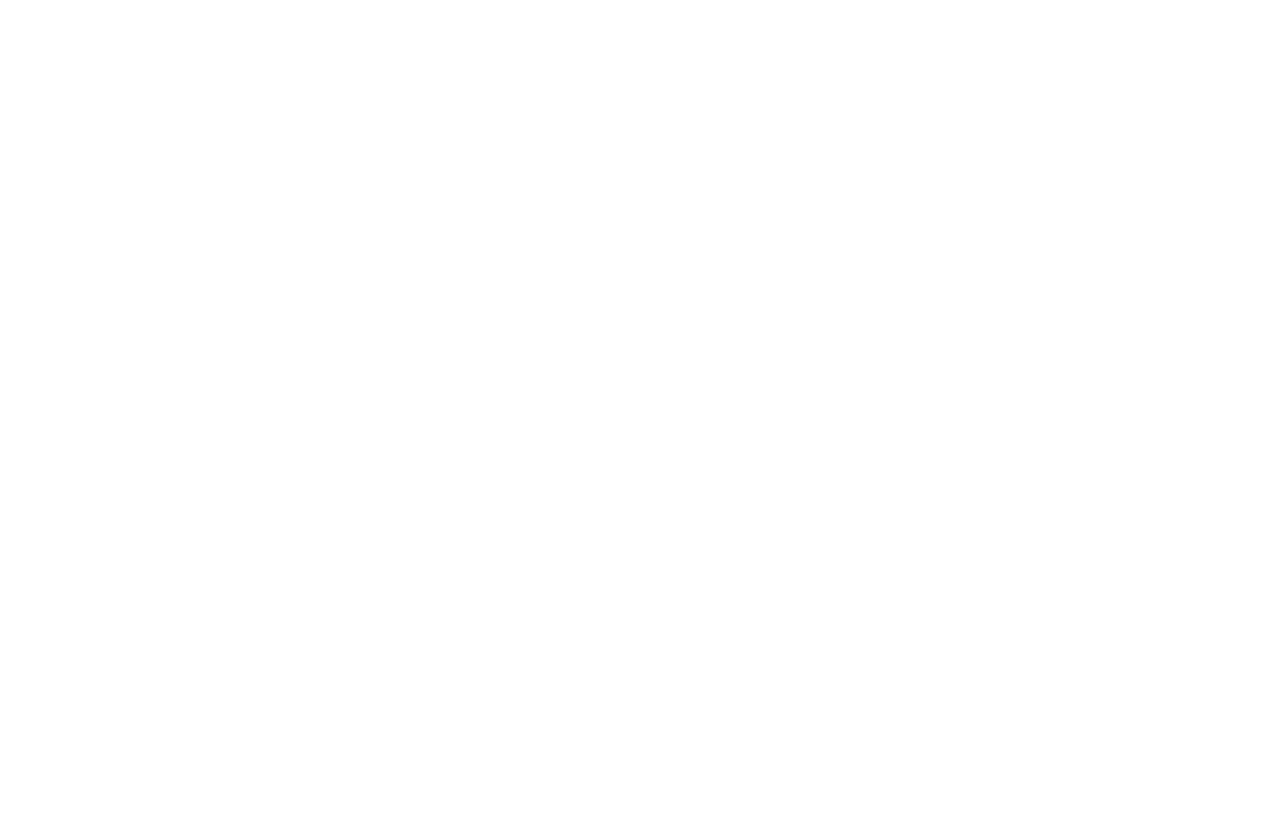
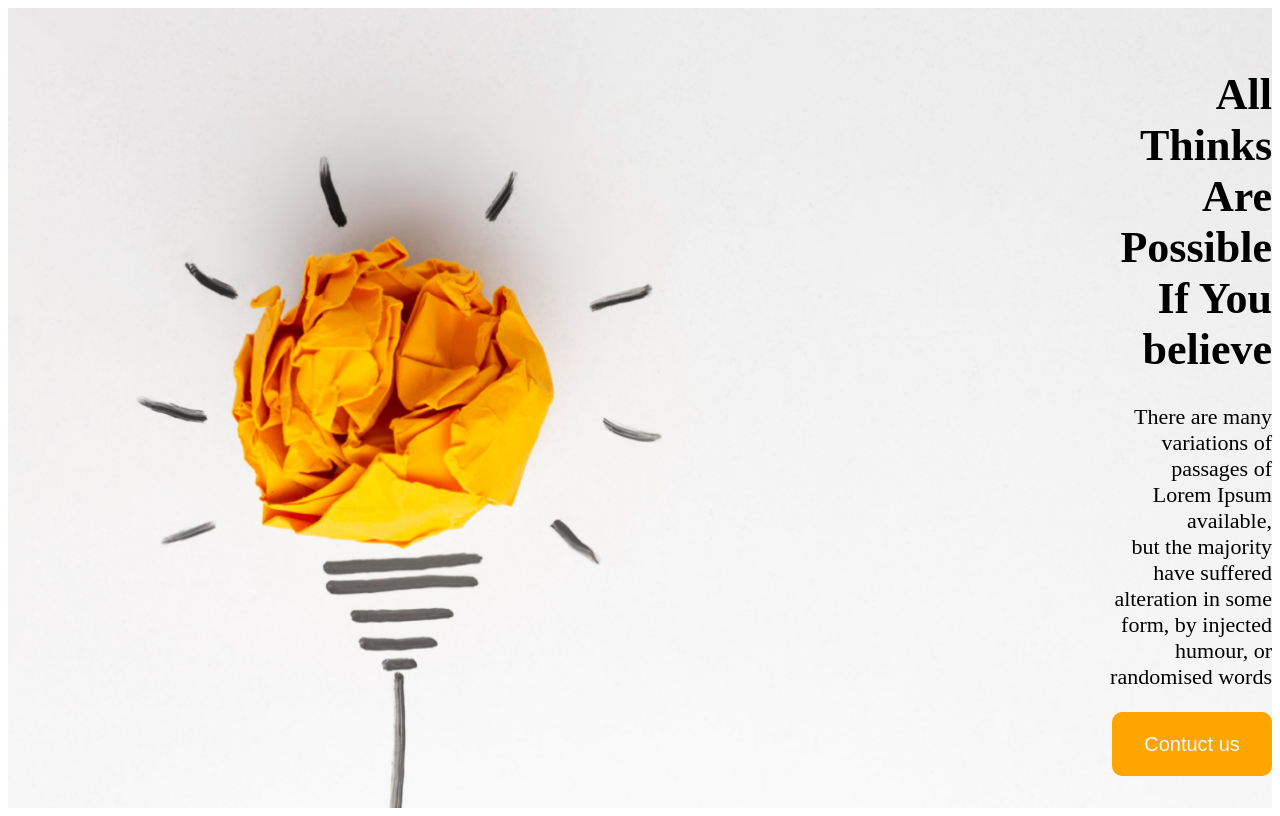
Before and after one commit to henryjobel/new-year, a plain HTML site: page index.html in a window 1280 px wide. Drawn offline with Linux system fonts and the light colour scheme.

Commit message:
banner complet

```diff
--- a/index.html
+++ b/index.html
@@ -3,9 +3,24 @@
 <head>
     <meta charset="UTF-8">
     <meta name="viewport" content="width=device-width, initial-scale=1.0">
+    <link rel="preconnect" href="https://fonts.googleapis.com">
+    <link rel="preconnect" href="https://fonts.gstatic.com" crossorigin>
+    <link href="https://fonts.googleapis.com/css2?family=Open+Sans:wght@400;700;800&display=swap" rel="stylesheet">
+
+
+    <link rel="stylesheet" href="./styles/styles.css">
     <title>New Year</title>
 </head>
 <body>
-
+    <main>
+        <div class="banner-container">
+            <div class="banner-info">
+                <h1 class="banner-title">All Thinks Are Possible If You <br> believe</h1>
+                <p class="banner-des">There are many variations of passages of Lorem Ipsum available,<br> but the majority have suffered alteration in some <br> form, by injected humour, or randomised words</p>
+                <button class="btn">Contuct us</button>
+            </div>
+        </div>
+    </main>
+    <footer></footer>
 </body>
 </html>
--- a/styles/styles.css
+++ b/styles/styles.css
@@ -0,0 +1,27 @@
+.banner-container{
+    background-image: url("../images/banner/banner1.png");
+    height: 100vh;
+
+    background-size: cover;
+    background-repeat: no-repeat;
+    text-align: right;
+    display: flex;
+    align-items: center;
+
+}
+
+.banner-info{
+    margin-left: 1100px;
+    text-align: right;
+    font-size: 22px;
+}
+
+.btn{
+    background-color: orange;
+    width: 160px;
+    height: 64px;
+    border-radius: 10px;
+    border: none;
+    font-size: 20px;
+    color: aliceblue;
+}
```
